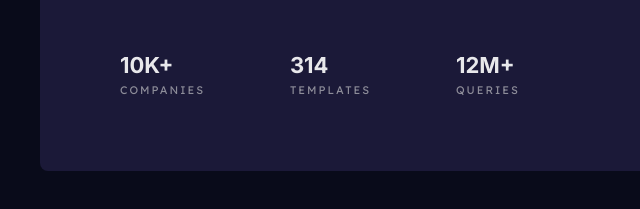
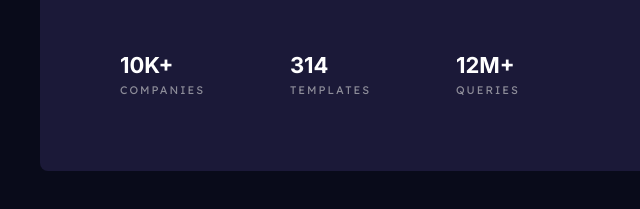
Before and after one commit to DanialJ-Dev/Stats-preview-card-component, a plain HTML site: page index.html in a window 1280 px wide. Shown: the part 429-638 px from the top of the page, 50-690 px from the left. Drawn offline with Linux system fonts and the light colour scheme.

Commit message:
Update style.css

```diff
--- a/style.css
+++ b/style.css
@@ -64,7 +64,7 @@ body{
     color: hsla(0, 0%, 86%, 0.6);
 }
 .stat-item h2{
-    color: hsla(0, 0%, 100%, 0.90);
+    color: hsl(0, 0%, 100%);
     font-weight: 700;
     font-size: 22px;
 }
```
